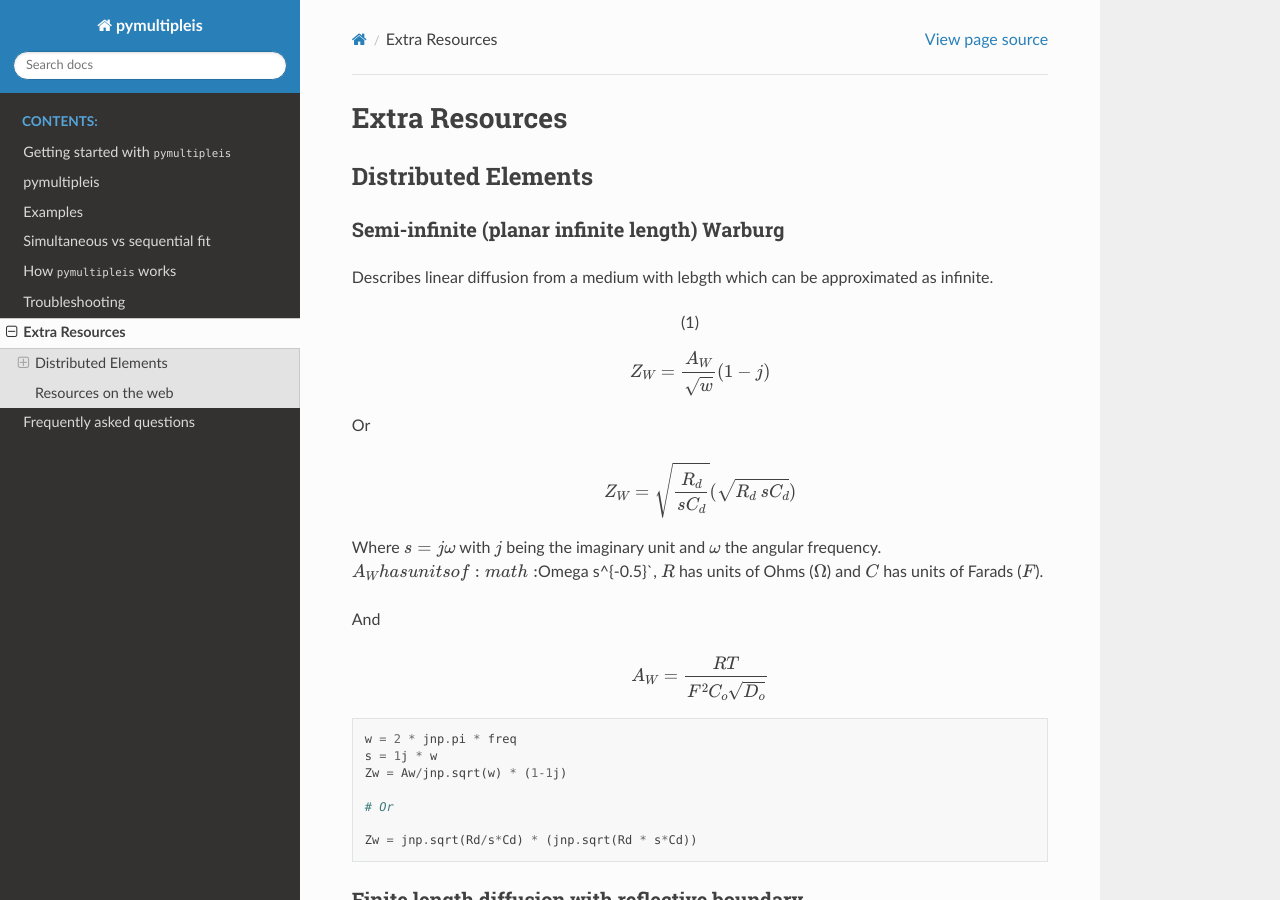
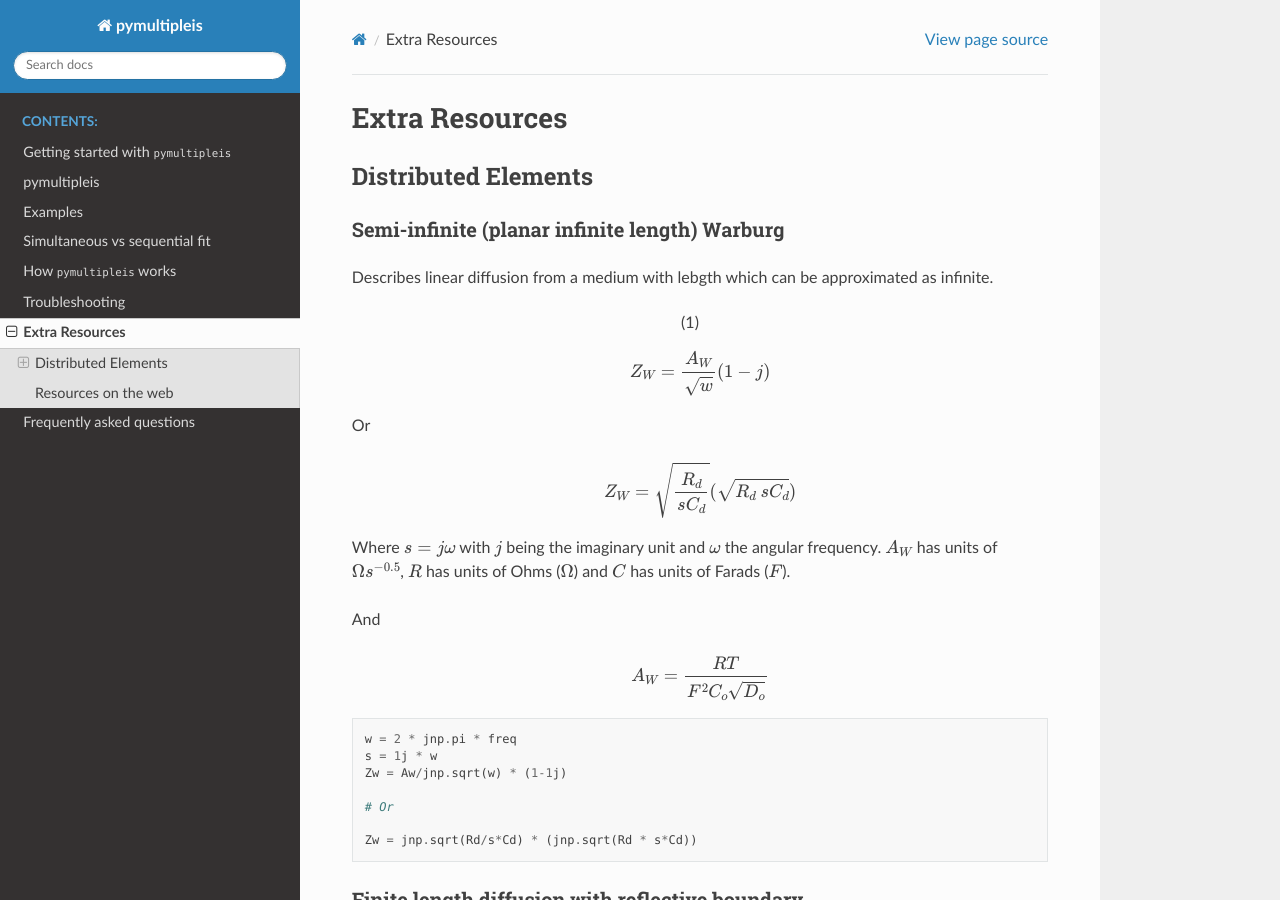
Before and after one commit to richinex/pymultipleis, a Sphinx documentation site: the page built from docs/source/extra-resources.rst, in a window 1280 px wide and 900 px high. Built offline with Sphinx 7.4.7 and the Read the Docs theme 2.0.0, drawn with Linux system fonts in a browser that asks for light colours; pages that are not in the unit, such as notebooks, are missing from menus.

Commit message:
Updated docs

```diff
--- a/docs/source/extra-resources.rst
+++ b/docs/source/extra-resources.rst
@@ -23,7 +23,7 @@ Or
     Z_{W} = \sqrt{\frac{R_d}{s C_d}} (\sqrt{R_{d}~sC_{d}})
 
 Where :math:`s = j \omega` with :math:`j` being the imaginary unit and :math:`\omega` the angular frequency.
-:math:`A_{W} has units of :math:`\Omega s^{-0.5}`, :math:`R` has units of Ohms (:math:`\Omega`) and :math:`C` has units of Farads (:math:`F`).
+:math:`A_{W}` has units of :math:`\Omega s^{-0.5}`, :math:`R` has units of Ohms (:math:`\Omega`) and :math:`C` has units of Farads (:math:`F`).
 
 And
 
```
Also changed, not shown: 3 other files.
